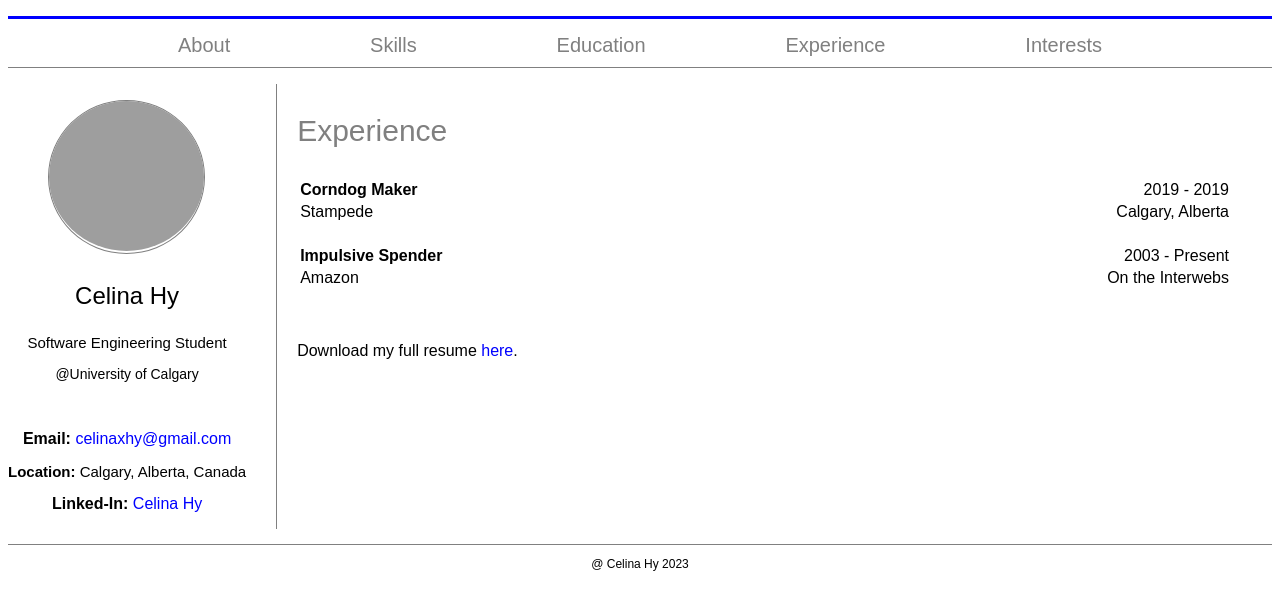
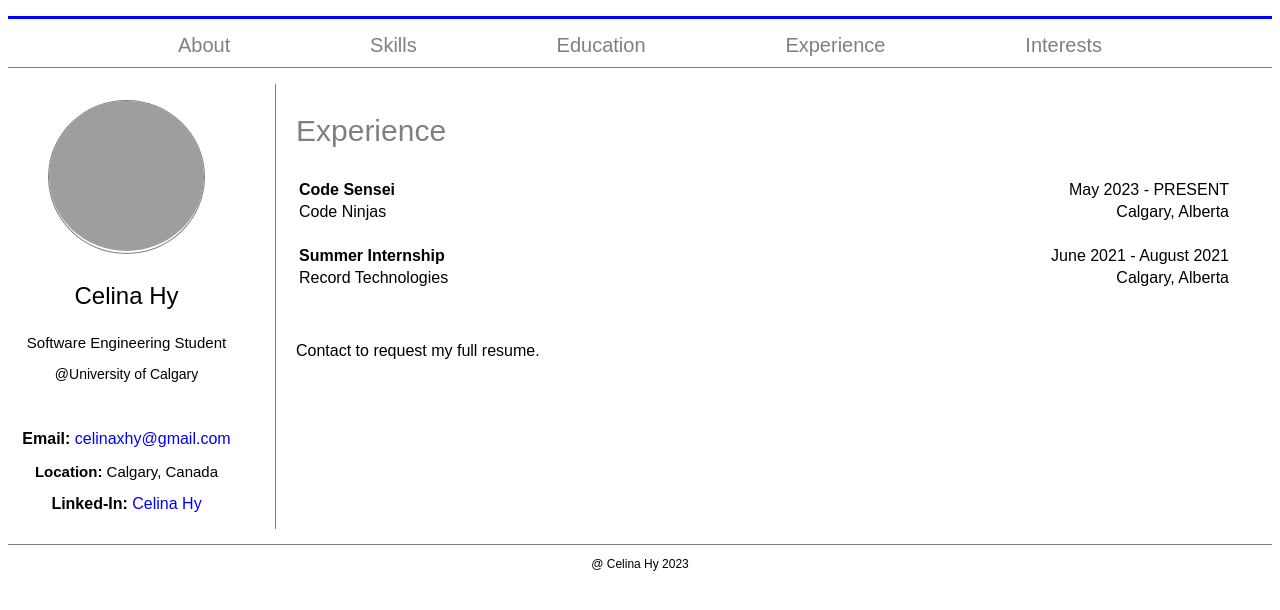
Before and after one commit to celinahy/celinahy.github.io, a plain HTML site: page experience.html in a window 1280 px wide. Drawn offline with Linux system fonts and the light colour scheme; grey boxes are pictures that could not be loaded.

Commit message:
updated format for some files

```diff
--- a/experience.html
+++ b/experience.html
@@ -51,7 +51,7 @@
               <a href="mailto:celinaxhy@gmail.com" style="text-decoration: none; color: blue">celinaxhy@gmail.com</a>
             </li>
             <li>
-              <p style="font-size: 15px"> <strong>Location:</strong> Calgary, Alberta, Canada</p>
+              <p style="font-size: 15px"> <strong>Location:</strong> Calgary, Canada</p>
             </li>
             <li>
               <strong>Linked-In:</strong>
@@ -68,11 +68,11 @@
 <table>
 <tbody>
    <tr>
-    <td><b>Corndog Maker</b></td>
-    <td class = "table-spacing">&nbsp;&nbsp;2019 - 2019</td>
+    <td><b>Code Sensei</b></td>
+    <td class = "table-spacing">&nbsp;&nbsp;May 2023 - PRESENT</td>
   </tr>
    <tr>
-    <td>Stampede</td>
+    <td>Code Ninjas</td>
     <td class = "table-spacing">&nbsp;&nbsp;Calgary, Alberta</td>
   </tr>
    </tr>
@@ -81,19 +81,19 @@
     <td><br></td>
   </tr>
    <tr>
-    <td><b>Impulsive Spender</b></td>
-    <td class = "table-spacing">&nbsp;&nbsp;2003 - Present</td>
+    <td><b>Summer Internship</b></td>
+    <td class = "table-spacing">&nbsp;&nbsp;June 2021 - August 2021</td>
   </tr>
   <tr>
-    <td>Amazon</td>
-    <td class = "table-spacing">&nbsp;&nbsp;On the Interwebs</td>
+    <td>Record Technologies</td>
+    <td class = "table-spacing">&nbsp;&nbsp;Calgary, Alberta</td>
   </tr>
 </tbody>
 </table>
 <br>
 <br>
 
-<p>Download my full resume <a href="https://www.youtube.com/watch?v=eBGIQ7ZuuiU" target="_blank" style = "text-decoration: none; color: blue" >here</a>.</p>
+<p>Contact to request my full resume.</p>
 
 
   </div>
```
Also changed, not shown: education.html (+1 -1 lines), index.html (+1 -1 lines), interests.html (+1 -1 lines), skills.html (+1 -1 lines).
